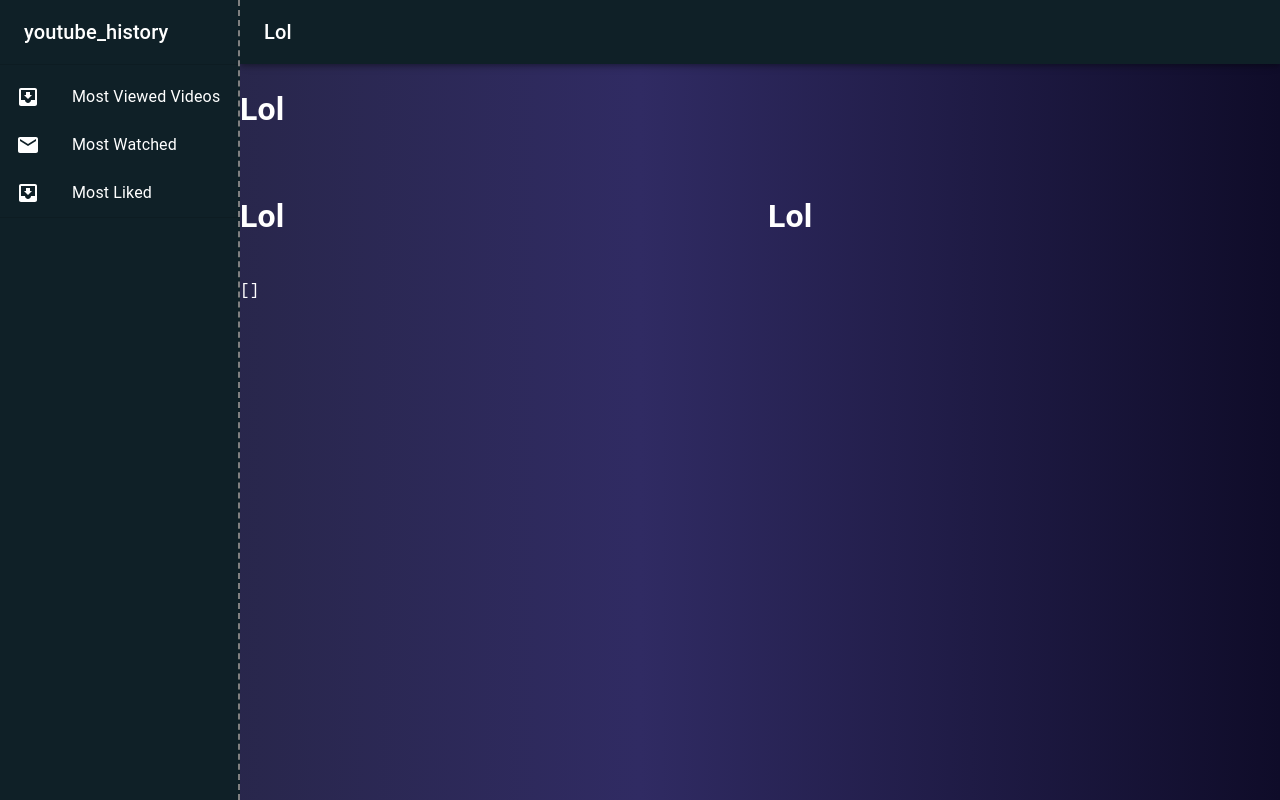
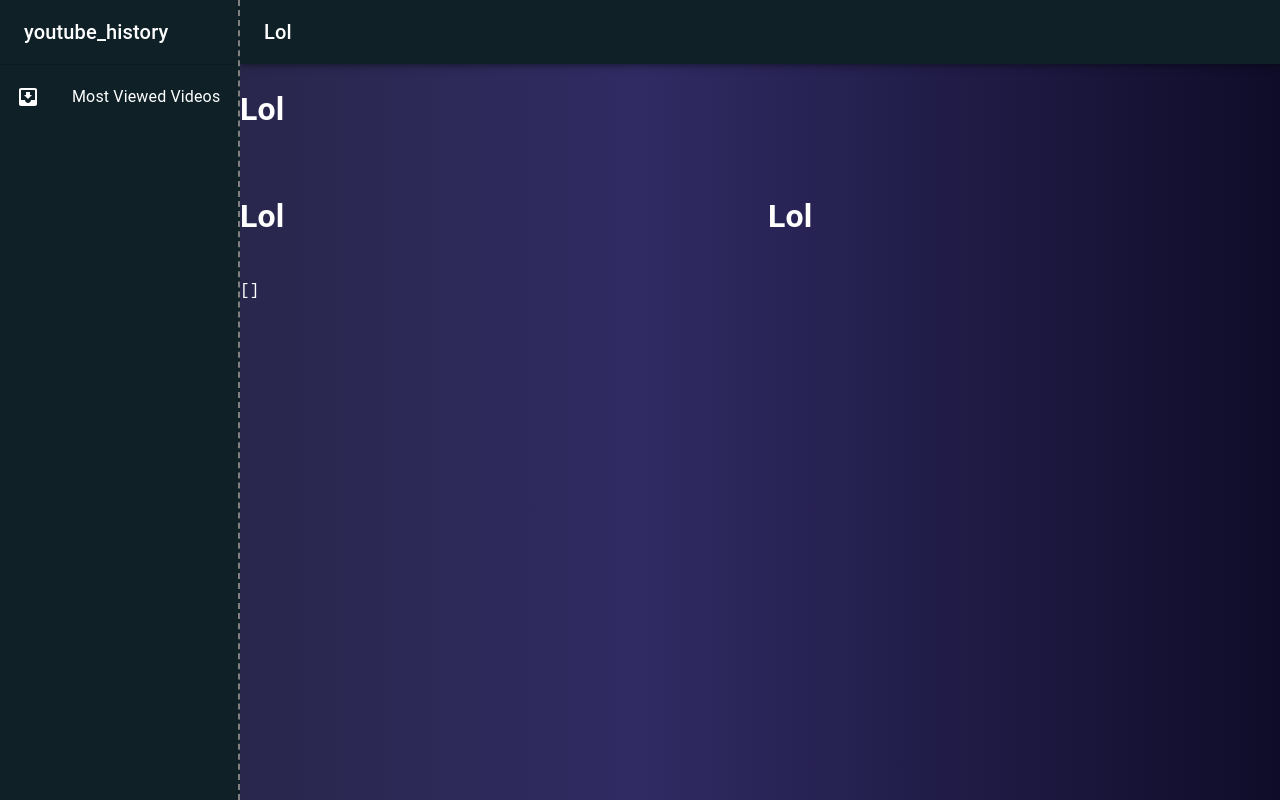
Before and after one commit to eladgubkin/YouTube-Past, a React (Vite) app in the folder frontend/: page / in a window 1280 px wide. Built offline with nearby package versions, Linux system fonts and the light colour scheme.

Commit message:
Removed List Items

```diff
--- a/frontend/src/components/Sidebar.jsx
+++ b/frontend/src/components/Sidebar.jsx
@@ -35,21 +35,6 @@ const Sidebar = ({ drawerWidth, handleDrawerToggle, mobileOpen, container, setDa
           </ListItemIcon>
           <ListItemText primary="Most Viewed Videos" />
         </ListItem>
-
-        <ListItem button>
-          <ListItemIcon>
-            <MailIcon />
-          </ListItemIcon>
-          <ListItemText primary="Most Watched" />
-        </ListItem>
-
-        <ListItem button>
-          <ListItemIcon>
-            <InboxIcon />
-          </ListItemIcon>
-          <ListItemText primary="Most Liked" />
-        </ListItem>
-        <Divider />
       </List>
     </div>
   );
```
